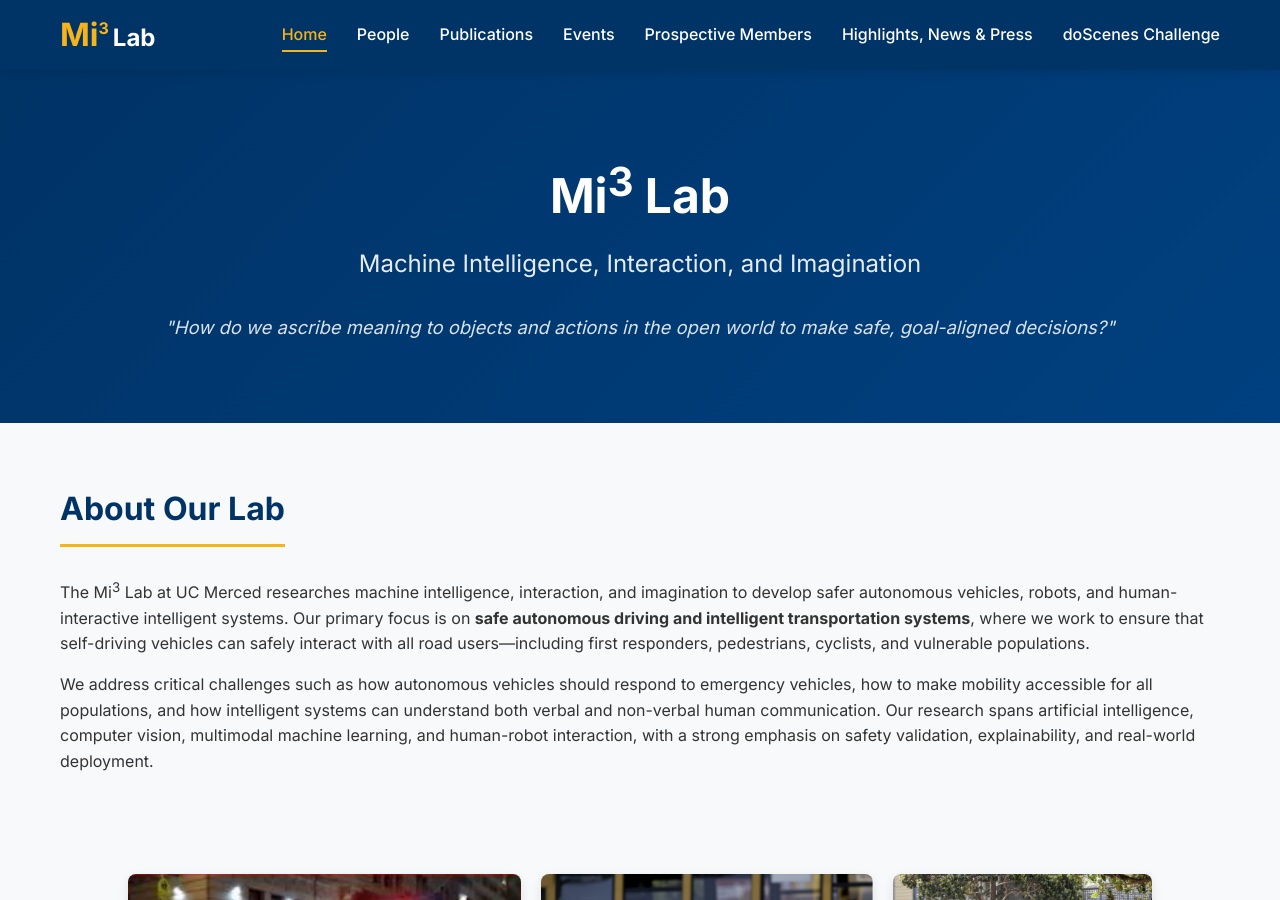
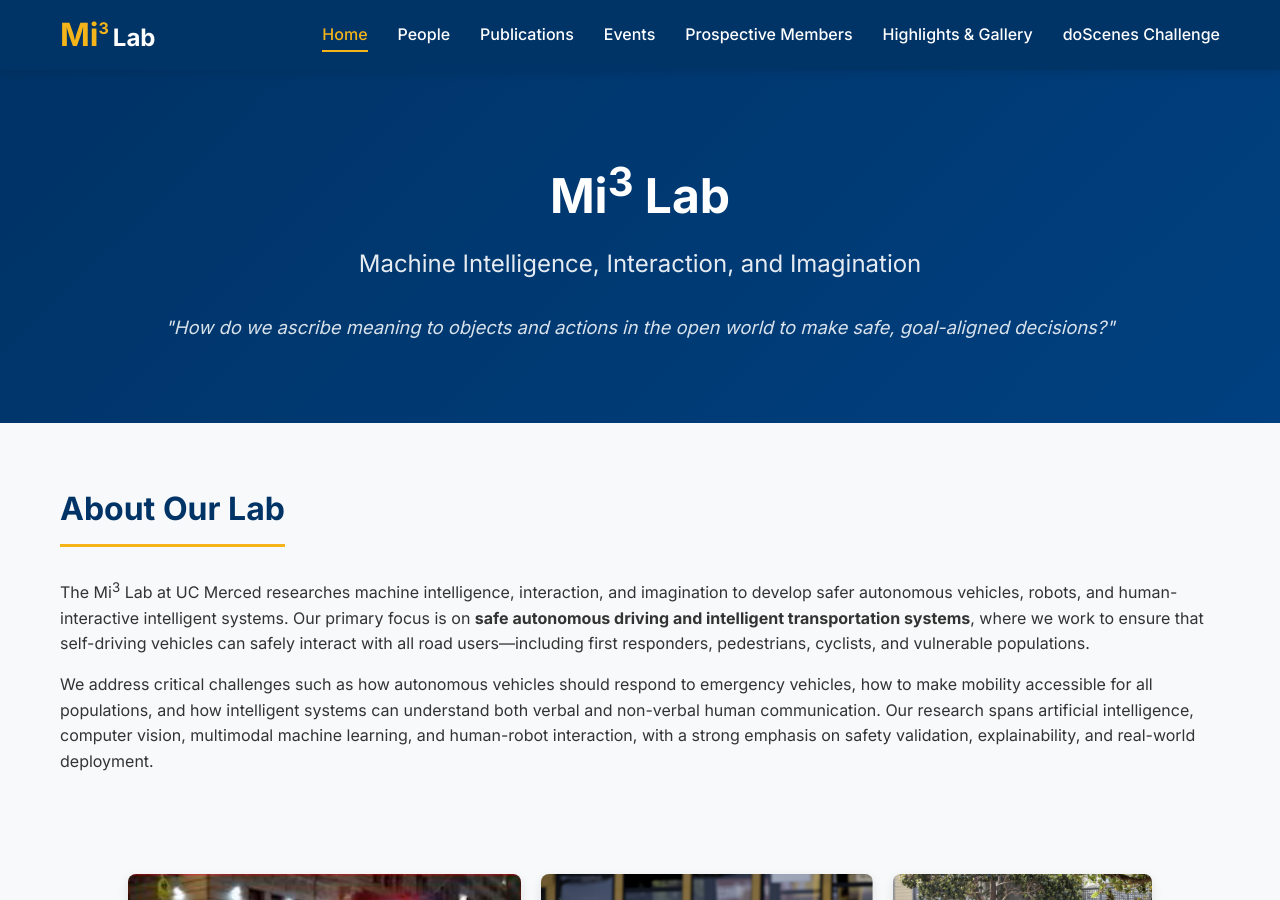
Before and after one commit to Mi3-Lab/mi3-lab.github.io, a Jekyll site: the page built from index.html, in a window 1280 px wide and 900 px high. Built offline with Jekyll 4.4.1, drawn with Linux system fonts in a browser that asks for light colours.

Commit message:
Restore Highlights & Gallery nav label
Co-Authored-By: Claude Sonnet 4.6 <noreply@anthropic.com>

```diff
--- a/_config.yml
+++ b/_config.yml
@@ -34,7 +34,7 @@ navigation:
     url: /events
   - title: Prospective Members
     url: /prospective
-  - title: Highlights, News & Press
+  - title: Highlights & Gallery
     url: /gallery
   - title: doScenes Challenge
     url: /doScenes_challenge
```
